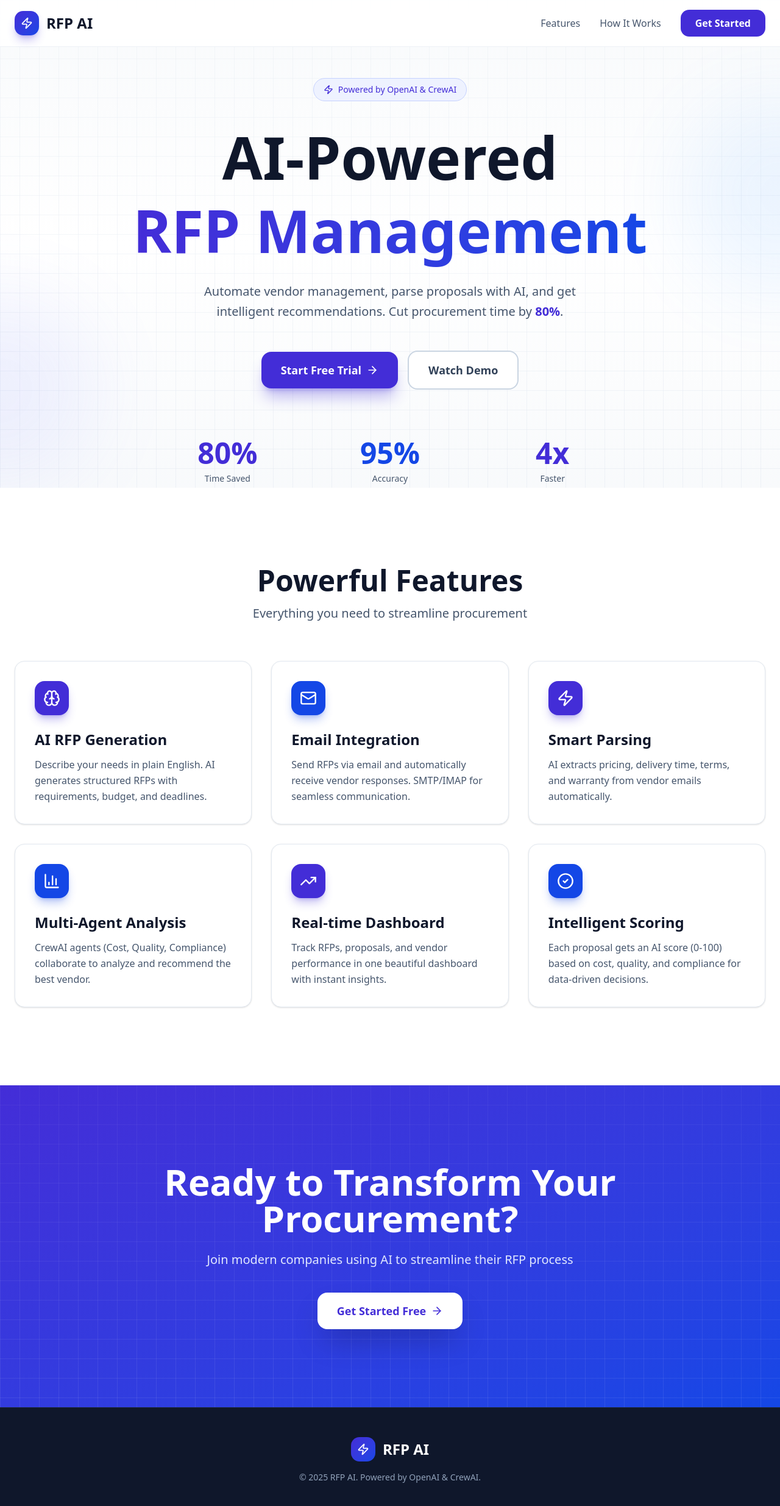
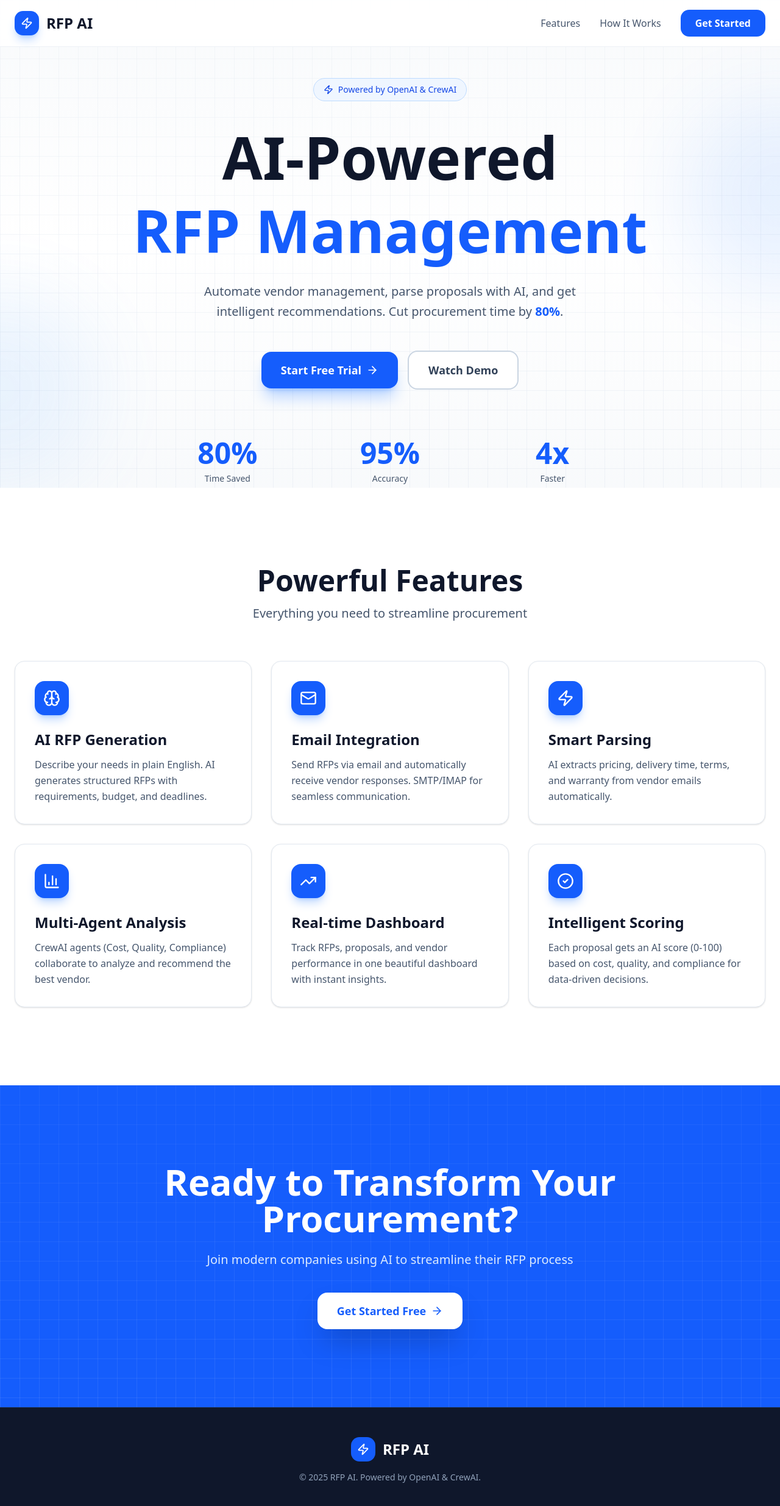
Before and after one commit to Ved0715/AI-Powered-RFP-Management-System, a Next.js app in the folder client/: page / in a window 1280 px wide. Shown: the top 2470 px of the page at 61% size. Built offline with nearby package versions, Linux system fonts and the light colour scheme.

Commit message:
cehcge the color of the landing page.

```diff
--- a/client/app/page.tsx
+++ b/client/app/page.tsx
@@ -27,9 +27,9 @@ const FeatureCard = ({
       viewport={{ once: true }}
       transition={{ delay, duration: 0.4 }}
       whileHover={{ y: -8 }}
-      className="group relative overflow-hidden rounded-2xl border border-slate-200 bg-white p-8 shadow-sm transition-all hover:shadow-xl hover:shadow-indigo-500/10"
+      className="group relative overflow-hidden rounded-2xl border border-slate-200 bg-white p-8 shadow-sm transition-all hover:shadow-xl hover:shadow-blue-500/10"
     >
-      <div className="absolute inset-0 bg-gradient-to-br from-indigo-500/5 to-blue-500/5 opacity-0 transition-opacity group-hover:opacity-100" />
+      <div className="absolute inset-0 bg-gradient-to-br from-blue-500/5 to-blue-600/5 opacity-0 transition-opacity group-hover:opacity-100" />
       <div className="relative z-10">{children}</div>
     </motion.div>
   );
@@ -42,7 +42,7 @@ export default function LandingPage() {
       <nav className="fixed top-0 z-50 w-full border-b border-slate-200/60 bg-white/90 backdrop-blur-xl">
         <div className="mx-auto flex max-w-7xl items-center justify-between px-6 py-4">
           <div className="flex items-center gap-3">
-            <div className="flex h-10 w-10 items-center justify-center rounded-xl bg-gradient-to-br from-indigo-700 to-blue-700 shadow-lg shadow-indigo-700/30">
+            <div className="flex h-10 w-10 items-center justify-center rounded-xl bg-blue-600 shadow-lg shadow-blue-500/30">
               <Zap className="h-5 w-5 text-white" />
             </div>
             <span className="text-2xl font-bold text-slate-900">RFP AI</span>
@@ -63,7 +63,7 @@ export default function LandingPage() {
             </a>
             <Link
               href="/dashboard"
-              className="rounded-xl bg-indigo-700 px-6 py-2.5 font-semibold text-white transition-all hover:bg-indigo-800 hover:shadow-lg hover:shadow-indigo-700/40"
+              className="rounded-xl bg-blue-600 px-6 py-2.5 font-semibold text-white transition-all hover:bg-blue-700 hover:shadow-lg hover:shadow-blue-500/40"
             >
               Get Started
             </Link>
@@ -83,7 +83,7 @@ export default function LandingPage() {
               initial={{ opacity: 0, y: 20 }}
               animate={{ opacity: 1, y: 0 }}
               transition={{ duration: 0.5 }}
-              className="mb-8 inline-flex items-center gap-2 rounded-full border border-indigo-200 bg-indigo-50 px-4 py-2 text-sm font-medium text-indigo-700"
+              className="mb-8 inline-flex items-center gap-2 rounded-full border border-blue-200 bg-blue-50 px-4 py-2 text-sm font-medium text-blue-700"
             >
               <Zap className="h-4 w-4" />
               Powered by OpenAI & CrewAI
@@ -97,9 +97,7 @@ export default function LandingPage() {
               className="mb-6 text-6xl font-bold leading-tight text-slate-900 md:text-7xl lg:text-8xl"
             >
               AI-Powered <br className="hidden md:block" />
-              <span className="bg-gradient-to-r from-indigo-700 to-blue-700 bg-clip-text text-transparent">
-                RFP Management
-              </span>
+              <span className="text-blue-600">RFP Management</span>
             </motion.h1>
 
             {/* Subheading */}
@@ -111,7 +109,7 @@ export default function LandingPage() {
             >
               Automate vendor management, parse proposals with AI, and get
               intelligent recommendations. Cut procurement time by{" "}
-              <span className="font-bold text-indigo-700">80%</span>.
+              <span className="font-bold text-blue-600">80%</span>.
             </motion.p>
 
             {/* CTA Buttons */}
@@ -123,7 +121,7 @@ export default function LandingPage() {
             >
               <Link
                 href="/dashboard"
-                className="group inline-flex items-center gap-2 rounded-2xl bg-indigo-700 px-8 py-4 text-lg font-bold text-white shadow-xl shadow-indigo-700/30 transition-all hover:bg-indigo-800 hover:scale-105 hover:shadow-2xl hover:shadow-indigo-700/40"
+                className="group inline-flex items-center gap-2 rounded-2xl bg-blue-600 px-8 py-4 text-lg font-bold text-white shadow-xl shadow-blue-500/30 transition-all hover:bg-blue-700 hover:scale-105 hover:shadow-2xl hover:shadow-blue-500/40"
               >
                 <span>Start Free Trial</span>
                 <ArrowRight className="h-5 w-5 transition-transform group-hover:translate-x-1" />
@@ -144,23 +142,19 @@ export default function LandingPage() {
               className="mx-auto mt-20 grid max-w-3xl grid-cols-3 gap-8"
             >
               <div className="text-center">
-                <div className="mb-2 text-5xl font-bold text-indigo-700">
-                  80%
-                </div>
+                <div className="mb-2 text-5xl font-bold text-blue-600">80%</div>
                 <div className="text-sm font-medium text-slate-600">
                   Time Saved
                 </div>
               </div>
               <div className="text-center">
-                <div className="mb-2 text-5xl font-bold text-blue-700">95%</div>
+                <div className="mb-2 text-5xl font-bold text-blue-600">95%</div>
                 <div className="text-sm font-medium text-slate-600">
                   Accuracy
                 </div>
               </div>
               <div className="text-center">
-                <div className="mb-2 text-5xl font-bold text-indigo-700">
-                  4x
-                </div>
+                <div className="mb-2 text-5xl font-bold text-blue-600">4x</div>
                 <div className="text-sm font-medium text-slate-600">Faster</div>
               </div>
             </motion.div>
@@ -168,8 +162,8 @@ export default function LandingPage() {
         </div>
 
         {/* Subtle Decorative Blurs */}
-        <div className="absolute -left-40 bottom-0 h-80 w-80 rounded-full bg-indigo-400 opacity-10 blur-3xl" />
-        <div className="absolute -right-40 top-40 h-80 w-80 rounded-full bg-blue-400 opacity-10 blur-3xl" />
+        <div className="absolute -left-40 bottom-0 h-80 w-80 rounded-full bg-blue-400 opacity-10 blur-3xl" />
+        <div className="absolute -right-40 top-40 h-80 w-80 rounded-full bg-blue-500 opacity-10 blur-3xl" />
       </section>
 
       {/* Features Section */}
@@ -186,7 +180,7 @@ export default function LandingPage() {
 
           <div className="grid gap-8 md:grid-cols-2 lg:grid-cols-3">
             <FeatureCard delay={0}>
-              <div className="mb-6 flex h-14 w-14 items-center justify-center rounded-2xl bg-indigo-700 shadow-lg shadow-indigo-700/30">
+              <div className="mb-6 flex h-14 w-14 items-center justify-center rounded-2xl bg-blue-600 shadow-lg shadow-blue-500/30">
                 <Brain className="h-7 w-7 text-white" />
               </div>
               <h3 className="mb-3 text-2xl font-bold text-slate-900">
@@ -199,7 +193,7 @@ export default function LandingPage() {
             </FeatureCard>
 
             <FeatureCard delay={0.1}>
-              <div className="mb-6 flex h-14 w-14 items-center justify-center rounded-2xl bg-blue-700 shadow-lg shadow-blue-700/30">
+              <div className="mb-6 flex h-14 w-14 items-center justify-center rounded-2xl bg-blue-600 shadow-lg shadow-blue-500/30">
                 <Mail className="h-7 w-7 text-white" />
               </div>
               <h3 className="mb-3 text-2xl font-bold text-slate-900">
@@ -212,7 +206,7 @@ export default function LandingPage() {
             </FeatureCard>
 
             <FeatureCard delay={0.2}>
-              <div className="mb-6 flex h-14 w-14 items-center justify-center rounded-2xl bg-indigo-700 shadow-lg shadow-indigo-700/30">
+              <div className="mb-6 flex h-14 w-14 items-center justify-center rounded-2xl bg-blue-600 shadow-lg shadow-blue-500/30">
                 <Zap className="h-7 w-7 text-white" />
               </div>
               <h3 className="mb-3 text-2xl font-bold text-slate-900">
@@ -225,7 +219,7 @@ export default function LandingPage() {
             </FeatureCard>
 
             <FeatureCard delay={0.3}>
-              <div className="mb-6 flex h-14 w-14 items-center justify-center rounded-2xl bg-blue-700 shadow-lg shadow-blue-700/30">
+              <div className="mb-6 flex h-14 w-14 items-center justify-center rounded-2xl bg-blue-600 shadow-lg shadow-blue-500/30">
                 <BarChart3 className="h-7 w-7 text-white" />
               </div>
               <h3 className="mb-3 text-2xl font-bold text-slate-900">
@@ -238,7 +232,7 @@ export default function LandingPage() {
             </FeatureCard>
 
             <FeatureCard delay={0.4}>
-              <div className="mb-6 flex h-14 w-14 items-center justify-center rounded-2xl bg-indigo-700 shadow-lg shadow-indigo-700/30">
+              <div className="mb-6 flex h-14 w-14 items-center justify-center rounded-2xl bg-blue-600 shadow-lg shadow-blue-500/30">
                 <TrendingUp className="h-7 w-7 text-white" />
               </div>
               <h3 className="mb-3 text-2xl font-bold text-slate-900">
@@ -251,7 +245,7 @@ export default function LandingPage() {
             </FeatureCard>
 
             <FeatureCard delay={0.5}>
-              <div className="mb-6 flex h-14 w-14 items-center justify-center rounded-2xl bg-blue-700 shadow-lg shadow-blue-700/30">
+              <div className="mb-6 flex h-14 w-14 items-center justify-center rounded-2xl bg-blue-600 shadow-lg shadow-blue-500/30">
                 <CheckCircle2 className="h-7 w-7 text-white" />
               </div>
               <h3 className="mb-3 text-2xl font-bold text-slate-900">
@@ -267,19 +261,19 @@ export default function LandingPage() {
       </section>
 
       {/* CTA Section */}
-      <section className="relative overflow-hidden bg-gradient-to-br from-indigo-700 to-blue-700 py-32">
+      <section className="relative overflow-hidden bg-blue-600 py-32">
         <div className="absolute inset-0 bg-grid-white/10 [mask-image:linear-gradient(0deg,rgba(0,0,0,0.8),rgba(0,0,0,0.4))]" />
 
         <div className="relative z-10 mx-auto max-w-4xl px-6 text-center">
           <h2 className="mb-6 text-5xl font-bold text-white md:text-6xl">
             Ready to Transform Your Procurement?
           </h2>
-          <p className="mb-10 text-xl text-indigo-100">
+          <p className="mb-10 text-xl text-blue-100">
             Join modern companies using AI to streamline their RFP process
           </p>
           <Link
             href="/dashboard"
-            className="inline-flex items-center gap-2 rounded-2xl bg-white px-8 py-4 text-lg font-bold text-indigo-700 shadow-2xl transition-all hover:scale-105 hover:shadow-white/20"
+            className="inline-flex items-center gap-2 rounded-2xl bg-white px-8 py-4 text-lg font-bold text-blue-600 shadow-2xl transition-all hover:scale-105 hover:shadow-white/20"
           >
             Get Started Free
             <ArrowRight className="h-5 w-5" />
@@ -291,7 +285,7 @@ export default function LandingPage() {
       <footer className="bg-slate-900 py-12 text-slate-400 border-t border-slate-800">
         <div className="mx-auto max-w-7xl px-6 text-center">
           <div className="mb-4 flex items-center justify-center gap-3">
-            <div className="flex h-10 w-10 items-center justify-center rounded-xl bg-gradient-to-br from-indigo-700 to-blue-700">
+            <div className="flex h-10 w-10 items-center justify-center rounded-xl bg-blue-600">
               <Zap className="h-5 w-5 text-white" />
             </div>
             <span className="text-2xl font-bold text-white">RFP AI</span>
```
